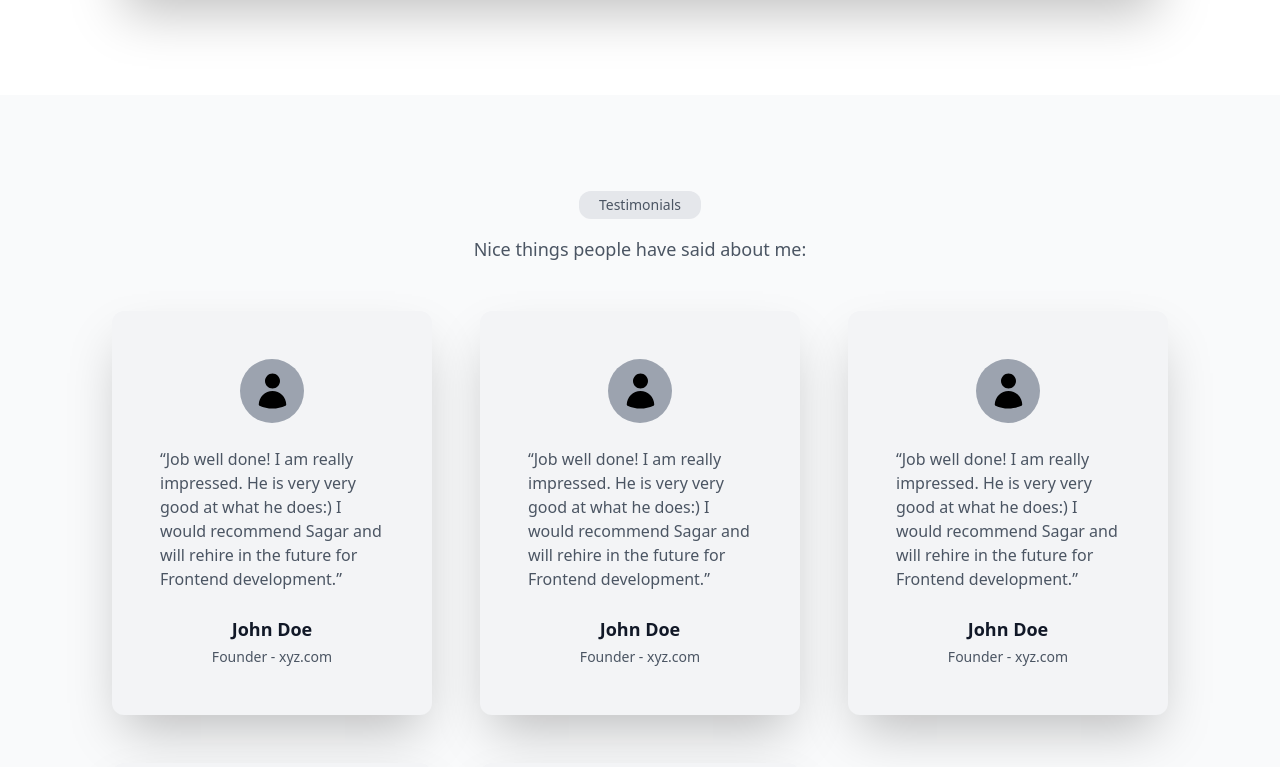
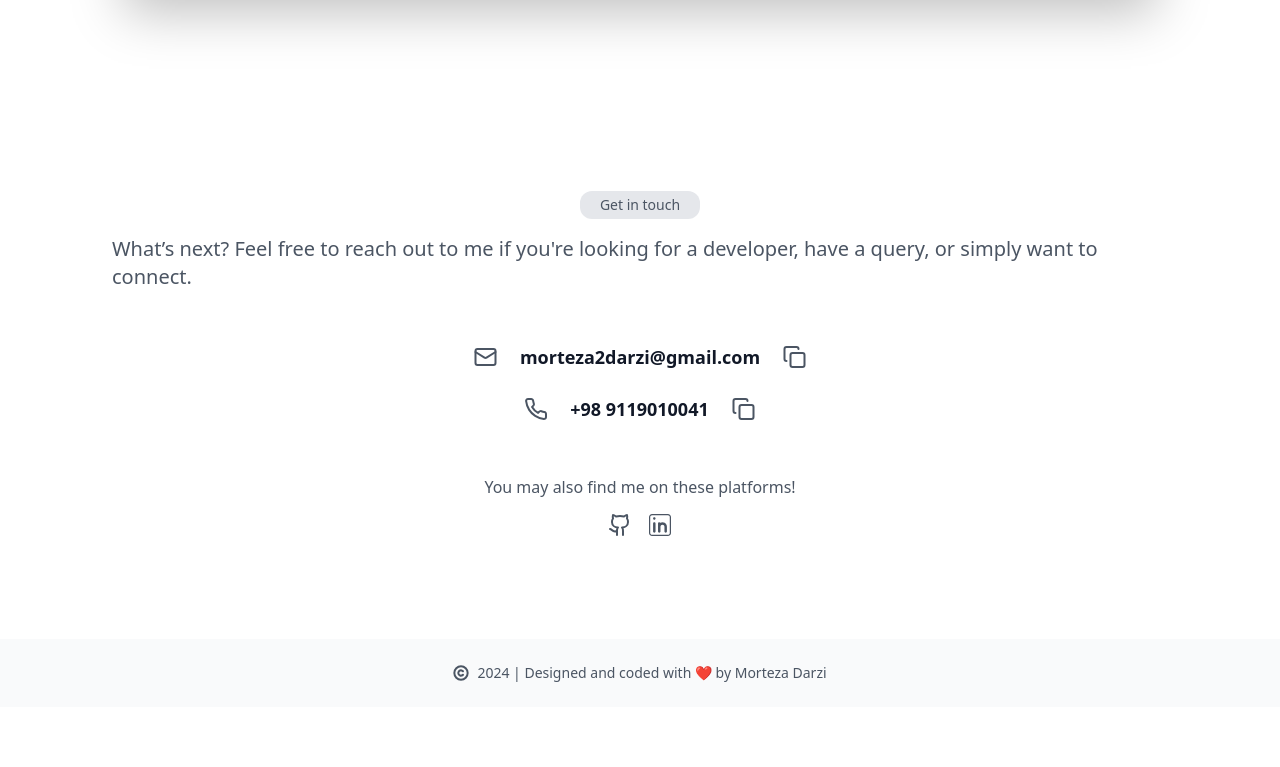
Before and after one commit to githubmor/portfolio, a Next.js app: page / in a window 1280 px wide. Shown: the part 4353-5120 px from the top of the page. After the commit the page ends 5060 px from the top, so only its background shows below. Built offline with nearby package versions, Linux system fonts and the light colour scheme.

Commit message:
remove testimonials section from home page

```diff
--- a/app/page.tsx
+++ b/app/page.tsx
@@ -6,7 +6,7 @@ import {
   Header,
   Hero,
   Skills,
-  Testimonials,
+  // Testimonials,
   Work,
 } from "./(sections)";
 
@@ -20,7 +20,7 @@ export default function Home() {
         <Skills />
         <Experience />
         <Work />
-        <Testimonials />
+        {/* <Testimonials /> */}
         <ContactMe />
         <Footer />
       </main>
```
